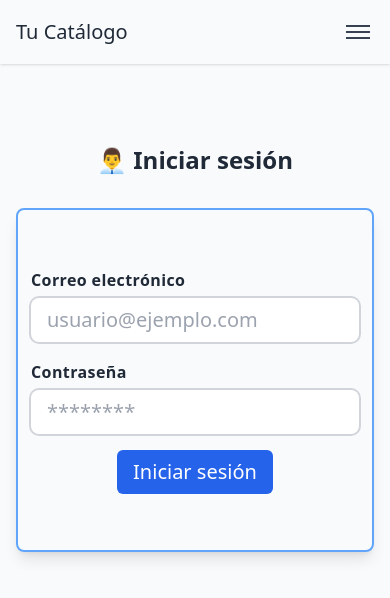
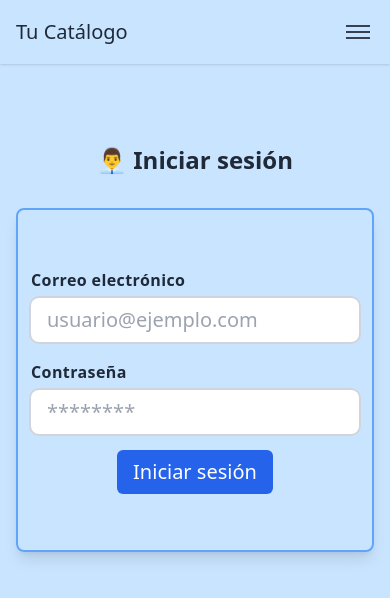
Before and after one commit to Jorge-coder02/tu-catalogo-frontend, a React (Vite) app: page /login in a window 390 px wide. Shown: the top 598 px of the page. Built offline with nearby package versions, Linux system fonts and the light colour scheme.

Commit message:
cambios interfaz light theme

```diff
--- a/src/App.jsx
+++ b/src/App.jsx
@@ -16,7 +16,7 @@ export default function App() {
   }, [theme]);
 
   return (
-    <div className="min-h-[calc(100dvh-64px)] bg-primary-bg text-primary-text dark:bg-primary-dark-bg dark:text-white">
+    <div className="min-h-[calc(100dvh-64px)] bg-[#f5f5f5] text-primary-text dark:bg-primary-dark-bg dark:text-white">
       <Navbar />
       <AppRoutes />
     </div>
--- a/src/components/ui/IconCornerButton.jsx
+++ b/src/components/ui/IconCornerButton.jsx
@@ -30,7 +30,7 @@ function IconCornerButton({ movieId, type, className = "" }) {
   return (
     <button
       onClick={handleClick}
-      className={`absolute bg-primary-bg hover:bg-gray-100 dark:hover:bg-gray-500 dark:bg-gray-700 dark:text-white rounded-md shadow md:p-1 p-2 text-xs transition ${className}`}
+      className={`absolute bg-[#f5f5f5] hover:bg-gray-200 dark:hover:bg-gray-500 dark:bg-gray-700 dark:text-white rounded-md shadow md:p-1 p-2 text-xs transition ${className}`}
     >
       {/* Visible en escritorio */}
       <span className="hidden sm:inline">{label}</span>
--- a/tailwind.config.js
+++ b/tailwind.config.js
@@ -6,7 +6,7 @@ export default {
     extend: {
       colors: {
         // 🌞 Light
-        "primary-bg": "#F9FAFB", // fondo claro
+        "primary-bg": "#c9e4ff", // fondo claro
         "primary-text": "#1F2937", // gris oscuro para texto en claro
         // 🌙 Dark
         "primary-dark-bg": "#111827", // fondo primary
```
Also changed, not shown: 1 other file (tests, documents, lock files or other folders).
